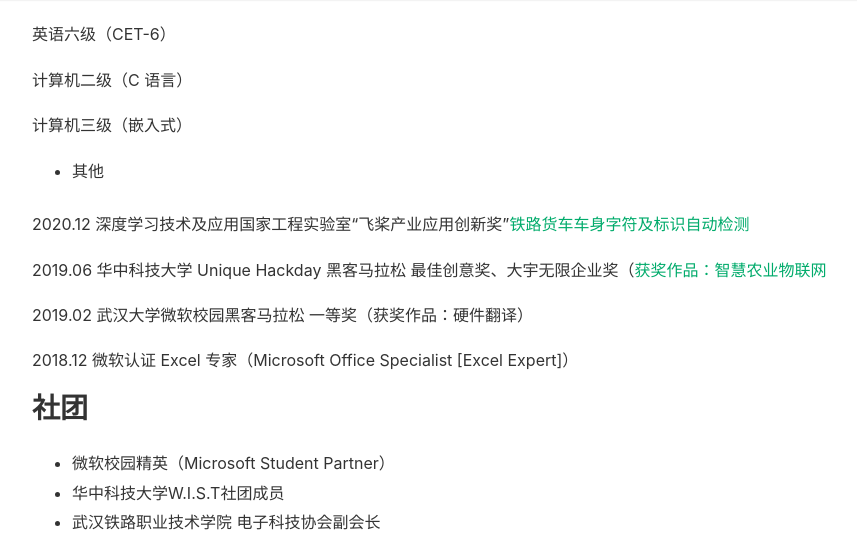
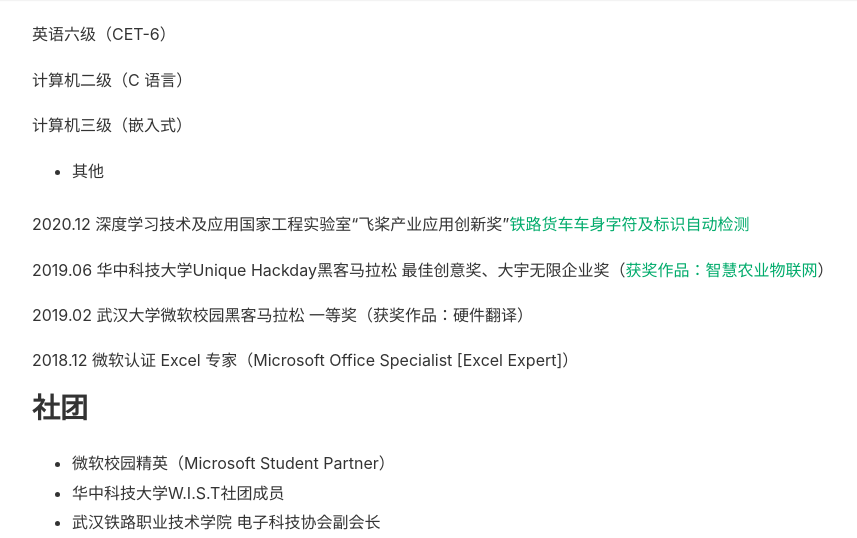
Before and after one commit to sannnyu/sannnyu.github.io, a Jekyll site: the page built from _pages/about.md, in a window 1280 px wide and 900 px high, scrolled down 1400 px, cut to the strip 0-538 px from the top of the window. Shown: the whole strip, without its empty margins (53-910 px from the left). Built offline with Jekyll 4.4.1, drawn with Linux system fonts in a browser that asks for light colours; nearby versions of some CDN libraries; comment, search, counter and statistics services are not loaded.

```diff
--- a/_pages/about.md
+++ b/_pages/about.md
@@ -73,7 +73,7 @@ GitHub：[https://github.com/sannnyu](https://github.com/sannnyu?fileGuid=5cb620
 
 2020.12 深度学习技术及应用国家工程实验室“飞桨产业应用创新奖”[铁路货车车身字符及标识自动检测](https://baijiahao.baidu.com/s?id=1687959853235426003)
 
-2019.06 华中科技大学 Unique Hackday 黑客马拉松 最佳创意奖、大宇无限企业奖（[获奖作品：智慧农业物联网](https://mp.weixin.qq.com/s/KIxtdPEjKSgSHqK__4h9Bw)
+2019.06 华中科技大学Unique Hackday黑客马拉松 最佳创意奖、大宇无限企业奖（[获奖作品：智慧农业物联网](https://mp.weixin.qq.com/s/KIxtdPEjKSgSHqK__4h9Bw)）
 
 2019.02 武汉大学微软校园黑客马拉松 一等奖（获奖作品：硬件翻译）
 
```
